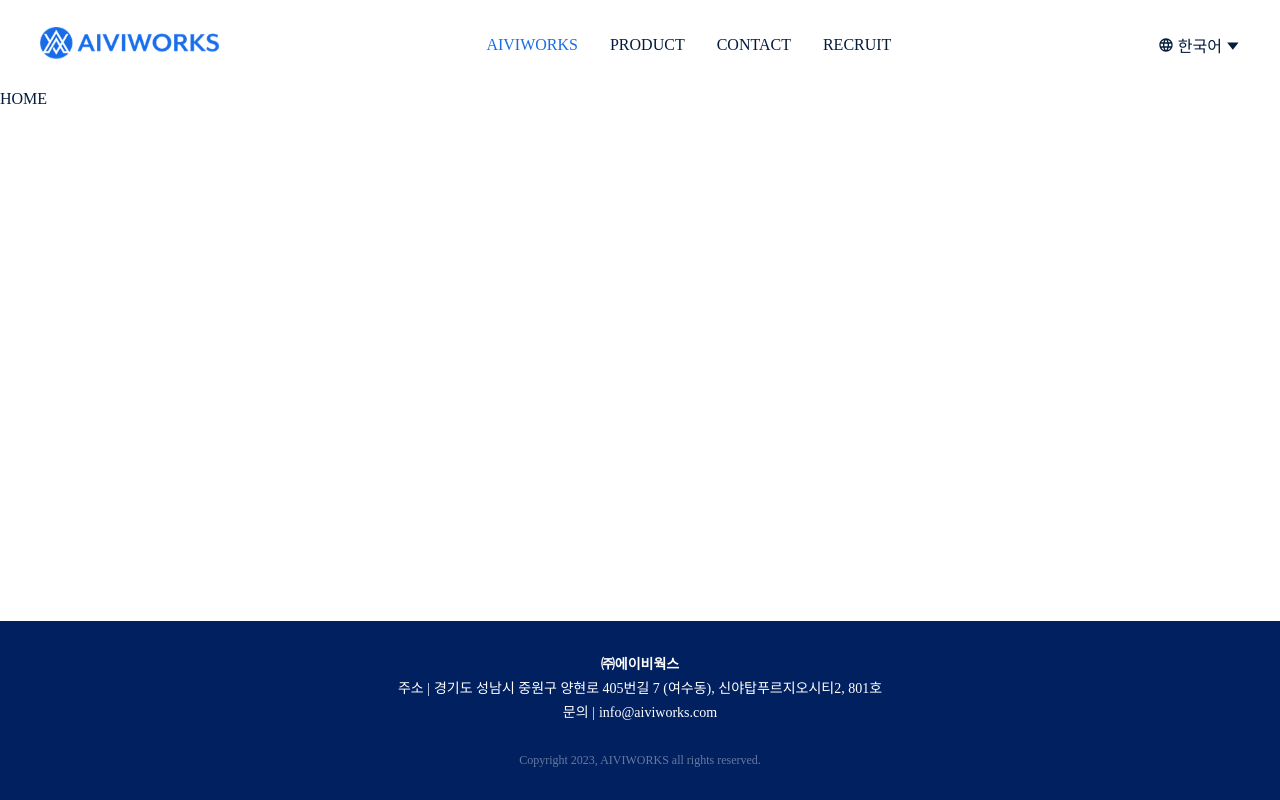
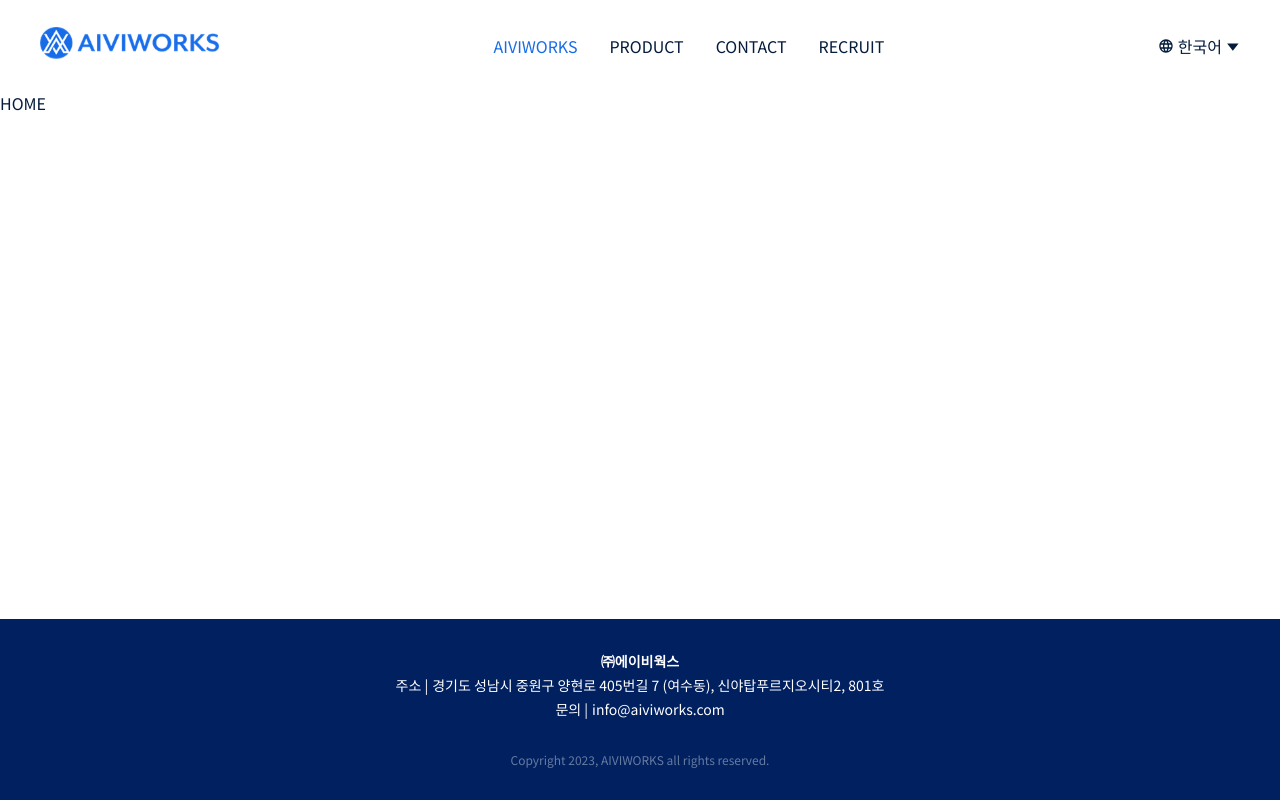
Before and after one commit to dv-jamie/aviworks_client, a React (Create React App) app: page / in a window 1280 px wide. Built offline with nearby package versions, Linux system fonts and the light colour scheme.

Commit message:
style : 폰트 적용

```diff
--- a/public/index.html
+++ b/public/index.html
@@ -24,6 +24,12 @@
       work correctly both with client-side routing and a non-root public URL.
       Learn how to configure a non-root public URL by running `npm run build`.
     -->
+
+    <!-- font -->
+    <link rel="preconnect" href="https://fonts.googleapis.com">
+    <link rel="preconnect" href="https://fonts.gstatic.com" crossorigin>
+    <link href="https://fonts.googleapis.com/css2?family=Noto+Sans+KR:wght@400;700;900&display=swap" rel="stylesheet">
+
     <title>React App</title>
   </head>
   <body>
--- a/src/component/molecules/Footer.module.css
+++ b/src/component/molecules/Footer.module.css
@@ -21,7 +21,7 @@
     margin-bottom: 0.4rem;
 }
 .list_wrap li:first-of-type {
-    font-weight: bold;
+    font-weight: 700;
 }
 .list_wrap span:first-of-type {
     margin-right: 0.4rem;
--- a/src/reset.css
+++ b/src/reset.css
@@ -56,6 +56,7 @@
 body * {
 	-webkit-font-smoothing: antialiased;
 	-moz-osx-font-smoothing: grayscale;
+	font-family: 'Noto Sans KR', sans-serif;
 	font-size: 1.6rem;
 }
 ol, ul, li {
```
